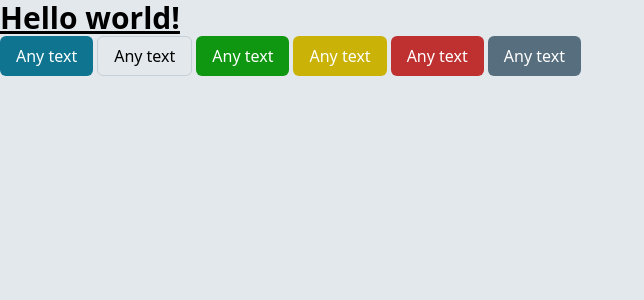
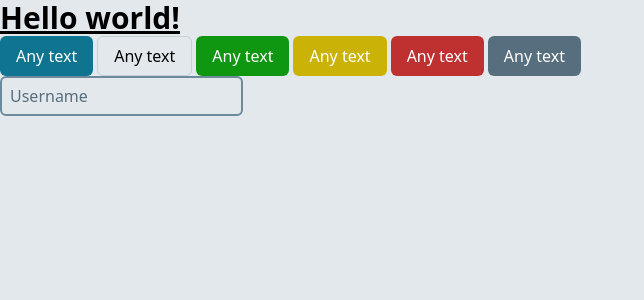
Before and after one commit to Ihasimbola/raketo-front, a React (Create React App) app: page / in a window 1280 px wide. Shown: the top 300 px of the page, without its empty margins (0-644 px from the left). Built offline with nearby package versions, Linux system fonts and the light colour scheme.

Commit message:
integrating input component

```diff
--- a/src/App.tsx
+++ b/src/App.tsx
@@ -1,7 +1,11 @@
+import { useRef } from 'react';
 import './App.scss';
 import { Button } from './components/Button/Button';
+import Input from './components/Input/Input';
 
 function App() {
+  const inputRef = useRef<HTMLInputElement>(null);
+
   return (
     <div className="App">
       <h1 className="text-3xl font-bold underline">
@@ -15,6 +19,7 @@ function App() {
         <Button size="default" variant="danger">Any text</Button>
         <Button size="default" variant="gray">Any text</Button>
       </div>
+      <Input variant="primary" placeholder='Username' ref={inputRef} />
     </div>
   );
 }
--- /dev/null
+++ b/src/components/Input/Input.tsx
@@ -0,0 +1,35 @@
+import { InputHTMLAttributes, forwardRef } from 'react'
+import { VariantProps, cva } from "class-variance-authority";
+import { cn } from '../../lib/utils';
+
+const inputVariants = cva(
+  "border border-2 border-gray-500 text-gray-800 rounded-md focus:outline-none h-10 pl-2 ",
+  {
+    variants: {
+      variant: {
+        primary: "bg-transparent placeholder:text-gray-600 focus:border-gray-800"
+      }
+    }
+  }
+)
+
+interface InputProps extends InputHTMLAttributes<HTMLInputElement>, VariantProps<typeof inputVariants> {
+
+}
+
+const Input = forwardRef<HTMLInputElement, InputProps>(
+  ({ variant, placeholder, className, ...props }, ref) => {
+    return (
+      <>
+        <input
+         ref={ref}
+         className={cn(inputVariants({ variant }))}
+         placeholder={placeholder}
+         {...props}
+        />
+      </>
+    )
+  }
+)
+
+export default Input
```
